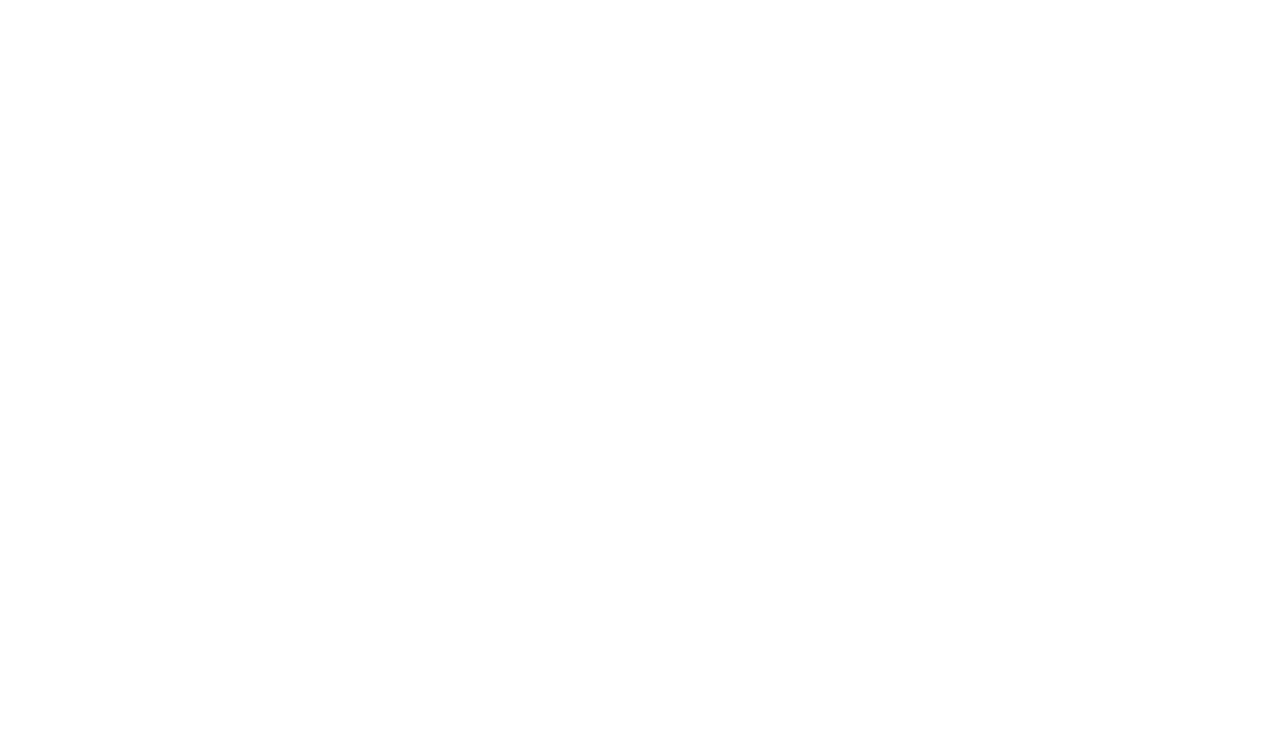
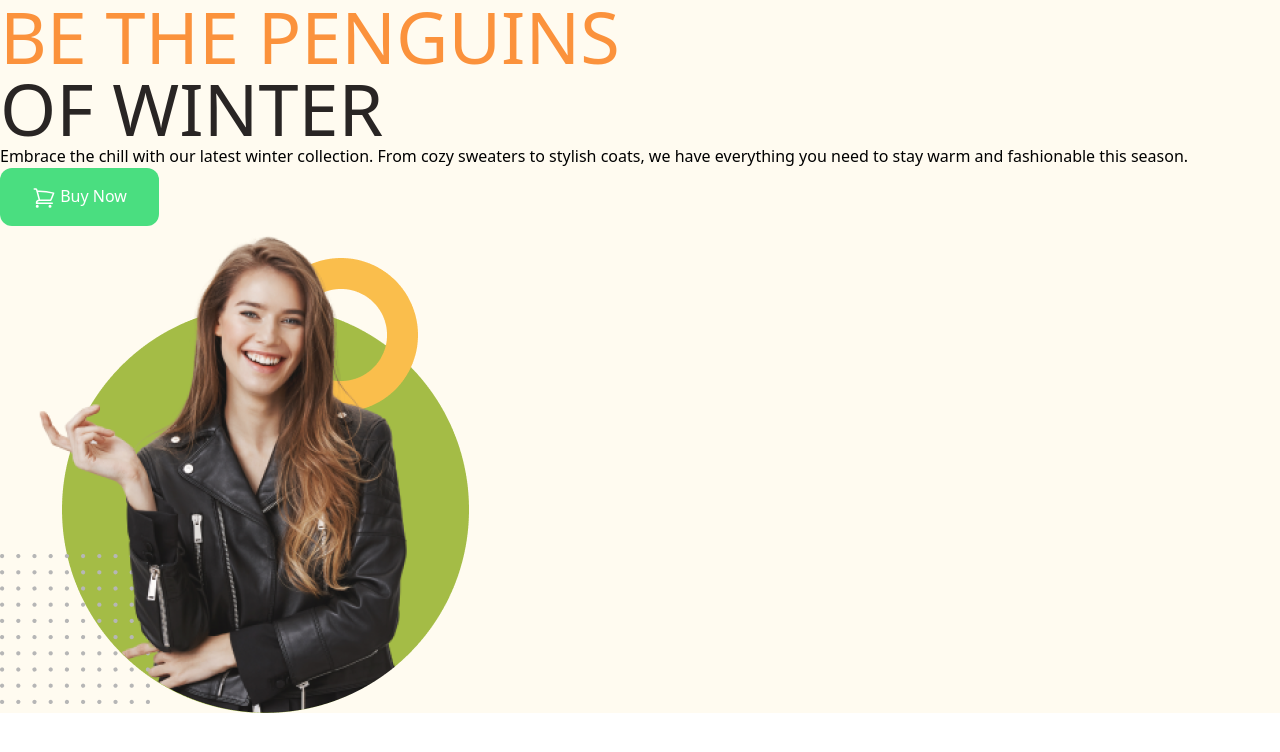
Before and after one commit to AyshaUrmi0/Fashion-House, a plain HTML site: page index.html in a window 1280 px wide. Drawn offline with nearby package versions, Linux system fonts and the light colour scheme.

Commit message:
button fixed

```diff
--- a/index.html
+++ b/index.html
@@ -4,8 +4,38 @@
     <meta charset="UTF-8">
     <meta name="viewport" content="width=device-width, initial-scale=1.0">
     <title>Fashion House</title>
+    <script src="https://cdn.tailwindcss.com"></script>
 </head>
 <body>
+    <header class="bg-[#FFFBF0]">
+        <!-- nav started -->
+        <nav>
+
+        </nav>
+        <!-- banner started -->
+        <div>
+            <div>
+                <h1 class="uppercase text-7xl"><span class="text-orange-400">Be the Penguins</span> <br>
+                   <span class="text-stone-800"> of Winter</span></h1>
+                    <p>Embrace the chill with our latest winter collection. From cozy sweaters to stylish coats, we have everything you need to stay warm and fashionable this season.</p>
+
+                    <button class="px-8 py-4 text-white bg-green-400 rounded-xl">  <svg xmlns="http://www.w3.org/2000/svg" fill="none" viewBox="0 0 24 24" stroke-width="1.5" stroke="currentColor" class="inline font-medium text-white size-6">
+                        <path stroke-linecap="round" stroke-linejoin="round" d="M2.25 3h1.386c.51 0 .955.343 1.087.835l.383 1.437M7.5 14.25a3 3 0 0 0-3 3h15.75m-12.75-3h11.218c1.121-2.3 2.1-4.684 2.924-7.138a60.114 60.114 0 0 0-16.536-1.84M7.5 14.25 5.106 5.272M6 20.25a.75.75 0 1 1-1.5 0 .75.75 0 0 1 1.5 0Zm12.75 0a.75.75 0 1 1-1.5 0 .75.75 0 0 1 1.5 0Z" />
+                      </svg>
+                      Buy Now</button>
+
+
+
+
+            </div>
+            <div>
+                <img src="./images/model.png" alt="">
+
+            </div>
+        </div>
+    </header>
+    <main></main>
+    <footer></footer>
 
 </body>
 </html>
--- /dev/null
+++ b/tailwind.config.js
@@ -0,0 +1,7 @@
+module.exports = {
+    content: ["./src/**/*.{js,jsx,ts,tsx}"],
+    theme: {
+      extend: {},
+    },
+    plugins: [],
+  };
```
